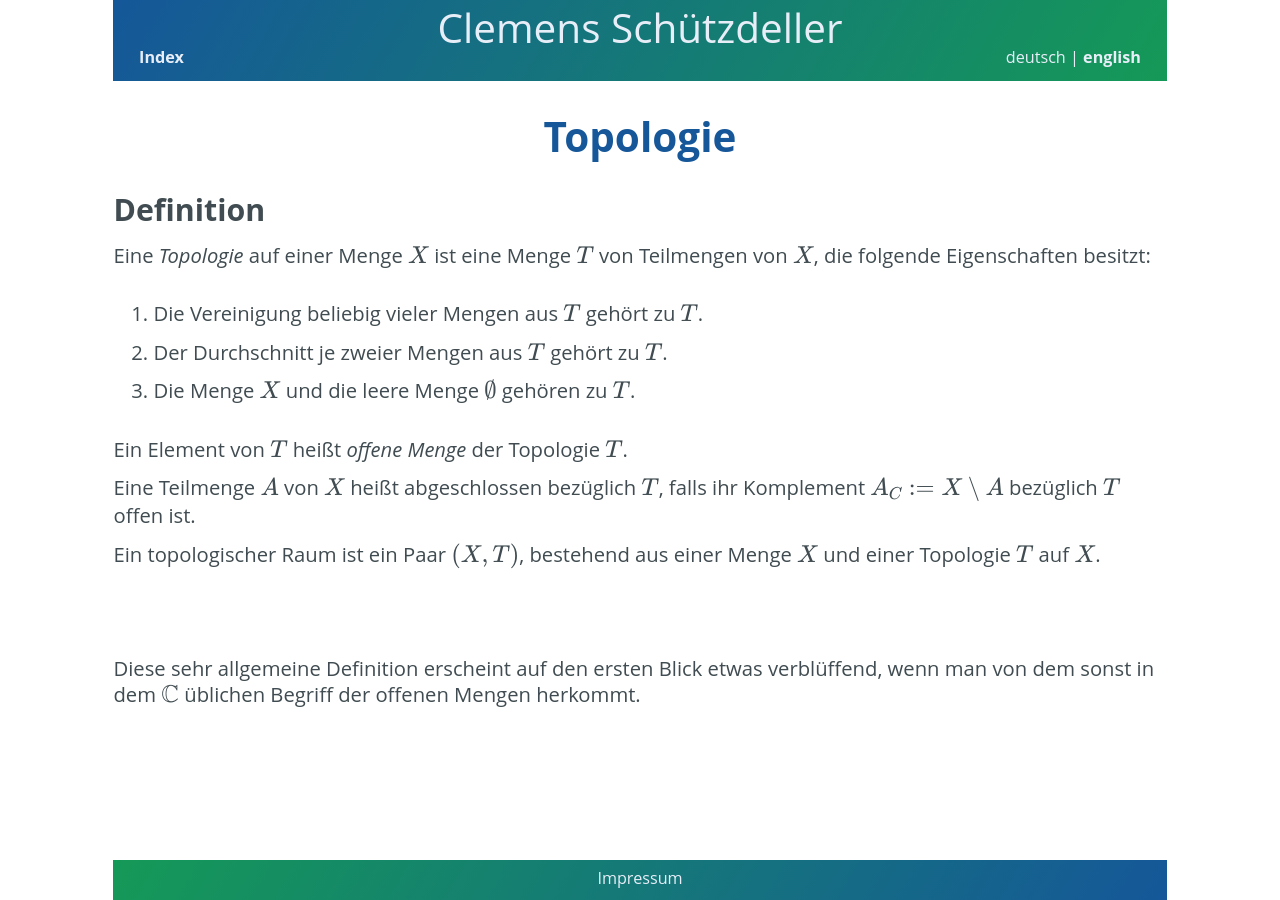
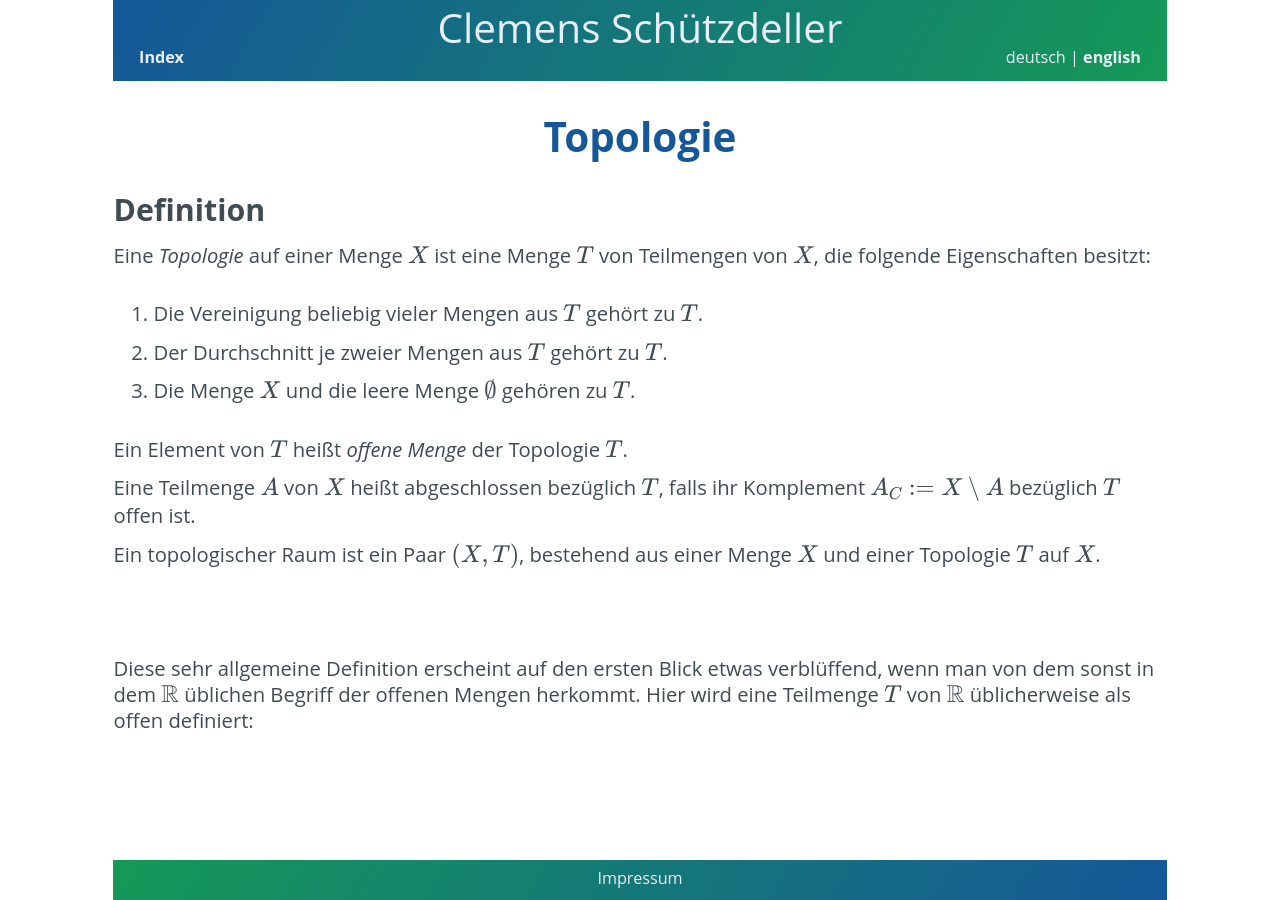
Before and after one commit to cs-LA/home, a Jekyll site: the page built from Topologie/index.md, in a window 1280 px wide. Built offline with Jekyll 4.4.1, drawn with Linux system fonts in a browser that asks for light colours; our own code applies the rules of GitHub Pages for plain Markdown files.

Commit message:
Update index.md

```diff
--- a/Topologie/index.md
+++ b/Topologie/index.md
@@ -15,4 +15,5 @@ Ein topologischer Raum ist ein Paar $(X,T)$, bestehend aus einer Menge $X$ und e
 
 ## &nbsp;
 
-Diese sehr allgemeine Definition erscheint auf den ersten Blick etwas verblüffend, wenn man von dem sonst in dem $\mathbb{C}$ üblichen Begriff der offenen Mengen herkommt.
+Diese sehr allgemeine Definition erscheint auf den ersten Blick etwas verblüffend, wenn man von dem sonst in dem $\mathbb{R}$ üblichen Begriff der offenen Mengen herkommt.
+Hier wird eine Teilmenge $T$ von $\mathbb{R}$ üblicherweise als offen definiert:
```
